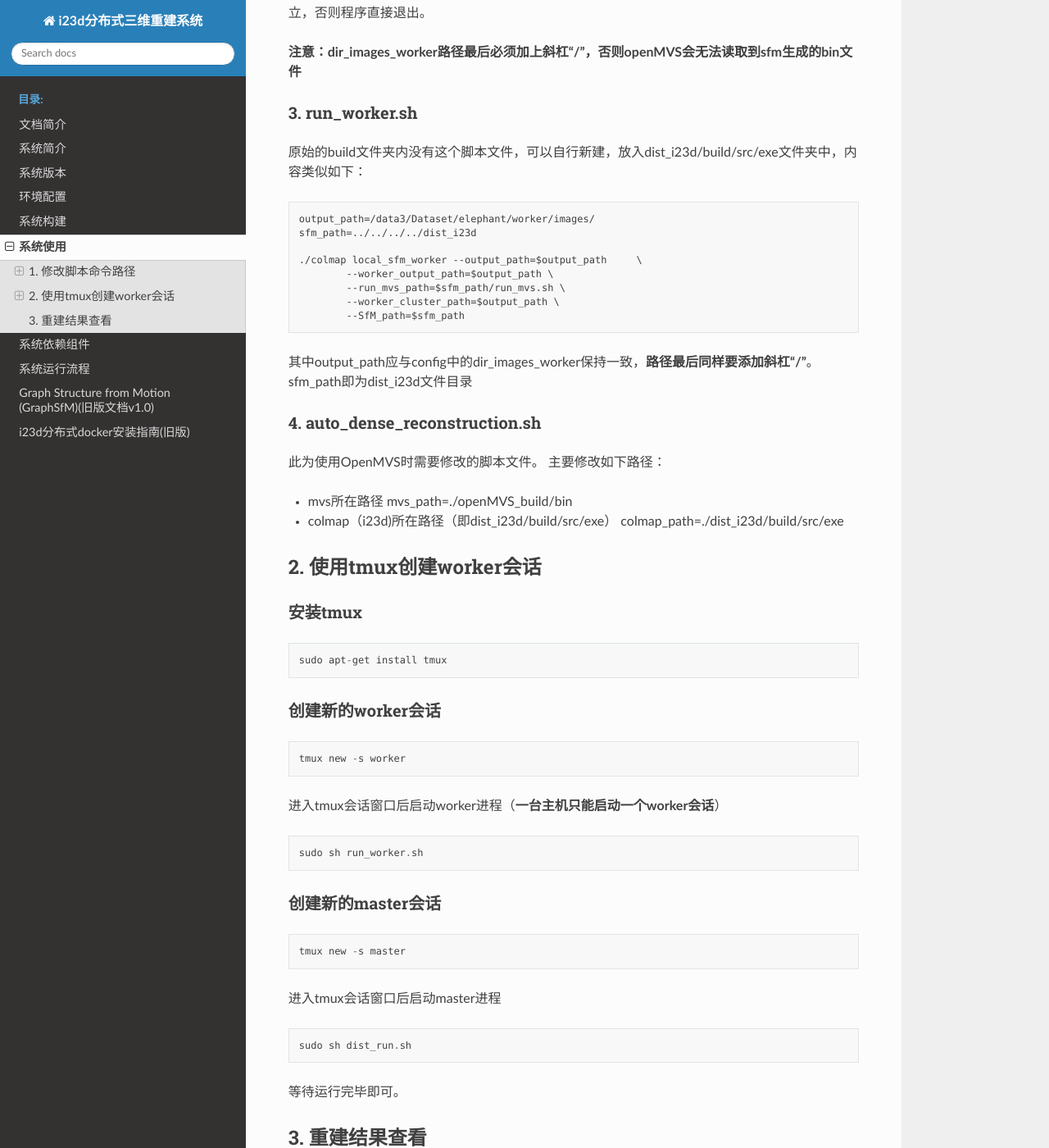
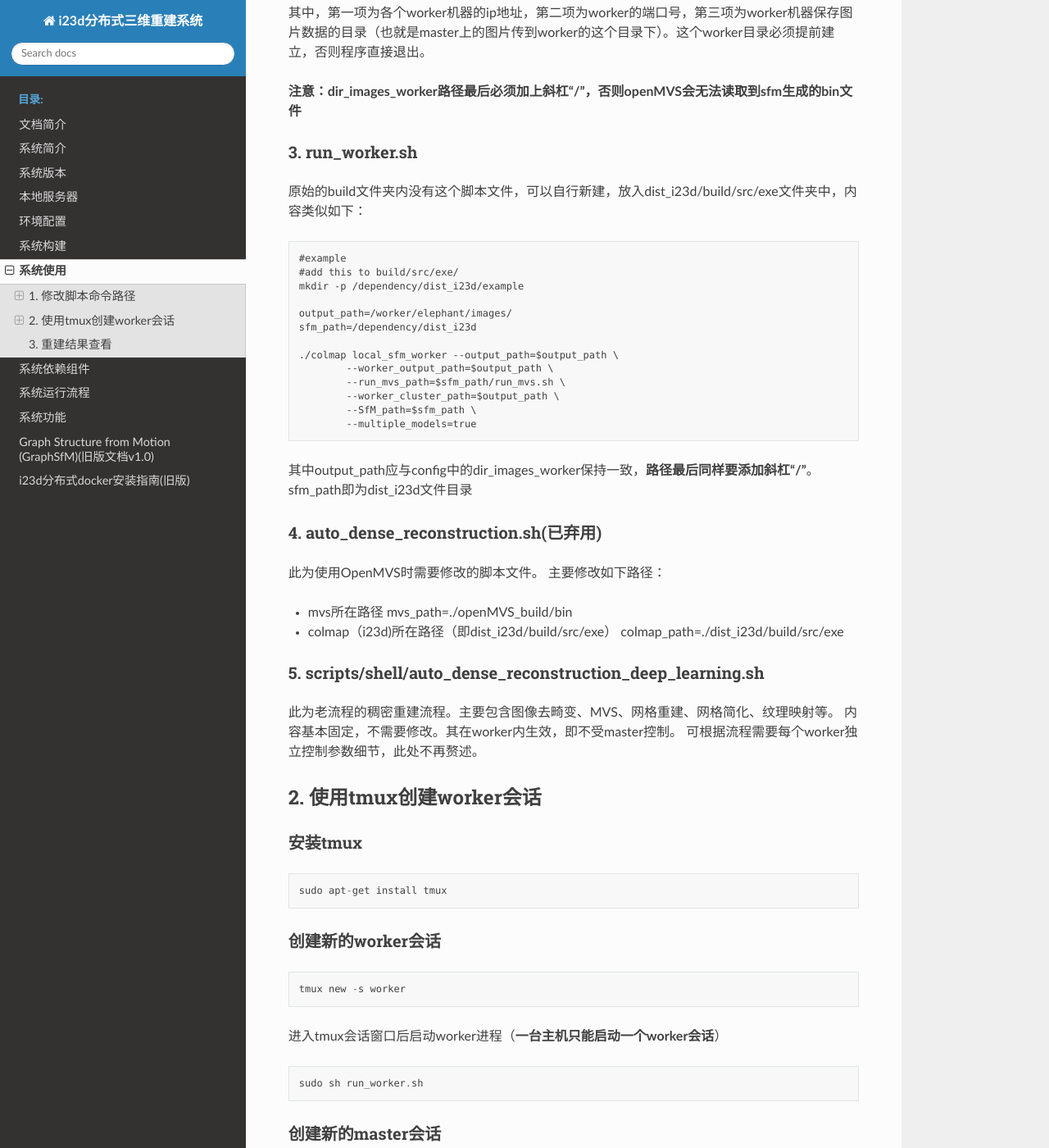
Before and after one commit to lemondante/gil_i23d_doc, a Sphinx documentation site: the page built from source/GetStart/use_i23d.md, in a window 1280 px wide and 1400 px high, scrolled down 656 px. Shown: the whole window at 82% size. Built offline with Sphinx 7.4.7 and the Read the Docs theme 2.0.0, drawn with Linux system fonts in a browser that asks for light colours; some of the changed text lies outside the part shown.

````diff
--- a/source/GetStart/use_i23d.md
+++ b/source/GetStart/use_i23d.md
@@ -2,11 +2,12 @@
 
 ## 1. 修改脚本命令路径
 
-默认配置下有三个脚本和一个config文件需要修改
+默认配置下有两个脚本文件和一个config文件需要修改
 
 #### 1. dist_run.sh
 
-需要将Dataset_dir修改为实际数据集目录，并保证下一级有images这一文件夹，装着所有待重建图片
+需要将Dataset_dir修改为实际数据集目录，并保证下一级有images这一文件夹，装着所有待重建图片。最新版本的系统不需要保证有images文件夹。
+
 **注意：路径最后不需要加上斜杠“/”**
 同时修改CONFIG_FILE_PATH为实际config.txt所在位置
 
@@ -27,20 +28,25 @@ ip2 port2 dir_images_worker
 
 原始的build文件夹内没有这个脚本文件，可以自行新建，放入dist_i23d/build/src/exe文件夹中，内容类似如下：
 ```
-output_path=/data3/Dataset/elephant/worker/images/
-sfm_path=../../../../dist_i23d
+#example
+#add this to build/src/exe/
+mkdir -p /dependency/dist_i23d/example
 
-./colmap local_sfm_worker --output_path=$output_path     \
+output_path=/worker/elephant/images/
+sfm_path=/dependency/dist_i23d
+
+./colmap local_sfm_worker --output_path=$output_path \
 	--worker_output_path=$output_path \
 	--run_mvs_path=$sfm_path/run_mvs.sh \
         --worker_cluster_path=$output_path \
-        --SfM_path=$sfm_path
+        --SfM_path=$sfm_path \
+        --multiple_models=true
 
 ```
 其中output_path应与config中的dir_images_worker保持一致，**路径最后同样要添加斜杠“/”**。
 sfm_path即为dist_i23d文件目录
 
-#### 4. auto_dense_reconstruction.sh
+#### 4. auto_dense_reconstruction.sh(已弃用)
 
 此为使用OpenMVS时需要修改的脚本文件。
 主要修改如下路径：
@@ -48,6 +54,12 @@ sfm_path即为dist_i23d文件目录
 mvs_path=./openMVS_build/bin
 + colmap（i23d)所在路径（即dist_i23d/build/src/exe）
 colmap_path=./dist_i23d/build/src/exe
+
+#### 5. scripts/shell/auto_dense_reconstruction_deep_learning.sh
+
+此为老流程的稠密重建流程。主要包含图像去畸变、MVS、网格重建、网格简化、纹理映射等。
+内容基本固定，不需要修改。其在worker内生效，即不受master控制。
+可根据流程需要每个worker独立控制参数细节，此处不再赘述。
 
 ## 2. 使用tmux创建worker会话
 
@@ -81,6 +93,9 @@ sudo sh dist_run.sh
 
 等待运行完毕即可。
 
+如果在docker内运行则不需要sudo。
+
 ## 3. 重建结果查看
 
-重建结果为obj文件，可放入MeshLab中查看具体的重建效果。
+重建结果为obj文件，docker内的路径为/data1/xxx/sparse，可放入MeshLab中查看具体的重建效果。
+对于分块后的模型，在对应的模型文件夹内。未分块模型需要手动将模型移入模型文件夹后打开。
--- a/source/index.rst
+++ b/source/index.rst
@@ -7,17 +7,19 @@ i23d分布式三维重建系统
 ====================================
 
 .. toctree::
-   :maxdepth: 2
+   :maxdepth: 3
    :caption: 目录:
 
    ./BasicIntro/doc_intro.md
    ./BasicIntro/intro_new.md
    ./BasicIntro/versions.md
+   ./BasicIntro/servers_info.md
    ./GetStart/environment.md
    ./GetStart/build_i23d.md
    ./GetStart/use_i23d.md
    ./SourceAnalysis/util.md
    ./SourceAnalysis/process.md
+   ./SourceAnalysis/entries.md
    ./OldDocs/intro_old.md
    ./OldDocs/docker.md
 
````
Also changed, not shown: source/BasicIntro/servers_info.md (added, +19 -0 lines), source/BasicIntro/versions.md (+0 -14 lines), source/SourceAnalysis/entries.md (added, +247 -0 lines), source/SourceAnalysis/util.md (+4 -0 lines), source/BasicIntro/intro_new.md (line endings or trailing spaces), source/GetStart/environment.md (line endings or trailing spaces).
